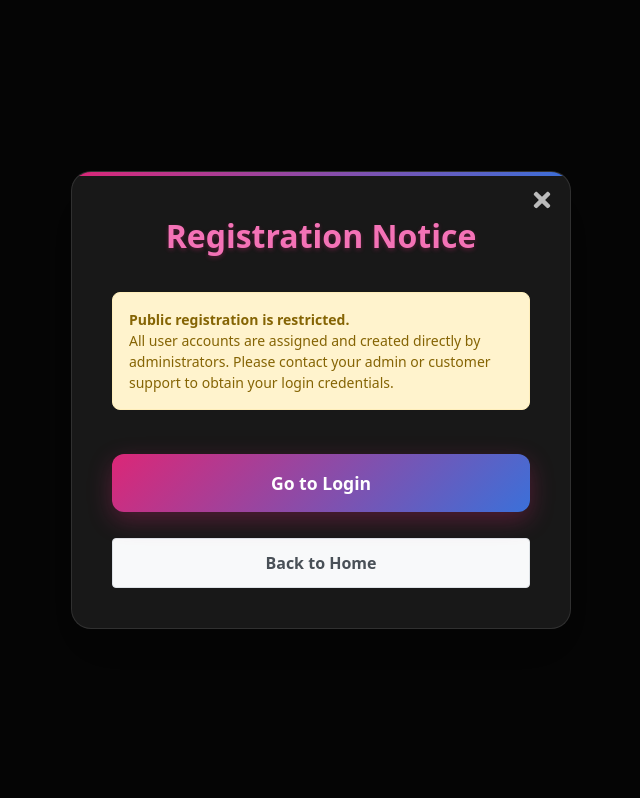
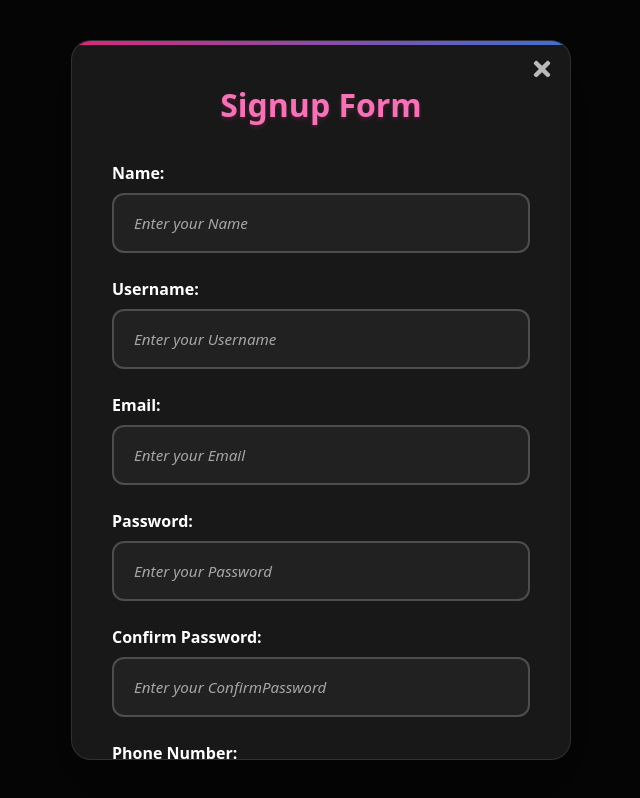
Before and after one commit to rishigaware/iceUsers, a React (Vite) app in the folder frontend/: page /signup in a window 1280 px wide. Shown: the whole page, without its empty margins (319-959 px from the left). Built offline with nearby package versions, Linux system fonts and the light colour scheme.

Commit message:
signup fix

```diff
--- a/frontend/src/components/Signup/Signup.jsx
+++ b/frontend/src/components/Signup/Signup.jsx
@@ -99,47 +99,45 @@ const SignupForm = () => {
         <div className={styles.modalOverlay}>
             <div className={styles.modalContent}>
                 <FaTimes className={styles.closeIcon} onClick={() => navigate(ROUTES.HOME)} />
-                <h2 className={styles.heading}>Registration Notice</h2>
+                <h2 className={styles.heading}>Signup Form</h2>
 
-                <div style={{
-                    backgroundColor: '#fff3cd',
-                    color: '#856404',
-                    border: '1px solid #ffeeba',
-                    borderRadius: '8px',
-                    padding: '16px',
-                    marginBottom: '20px',
-                    fontSize: '14px',
-                    lineHeight: '1.5'
-                }}>
-                    <strong>Public registration is restricted.</strong><br />
-                    All user accounts are assigned and created directly by administrators. Please contact your admin or customer support to obtain your login credentials.
-                </div>
+                <form onSubmit={handleSubmit}>
+                    {['name', 'username', 'email', 'password', 'confirmPassword', 'phoneNumber', 'agentCode'].map(
+                        (field, index) => (
+                            <div key={index} className={styles.formGroup}>
+                                <label htmlFor={field} className={styles.label}>
+                                    {field.charAt(0).toUpperCase() + field.slice(1).replace(/([A-Z])/g, ' $1')}:
+                                </label>
+                                <input
+                                    type={field.includes('password') ? 'password' : 'text'}
+                                    id={field}
+                                    name={field}
+                                    value={formData[field]}
+                                    onChange={handleChange}
+                                    className={styles.input}
+                                    placeholder={`Enter your ${field.charAt(0).toUpperCase() + field.slice(1)}`}
+                                />
+                                {errors[field] && (
+                                    <p className={styles.errorText}>{errors[field]}</p>
+                                )}
+                            </div>
+                        )
+                    )}
+                    <button type="submit" className={styles.submitButton}>
+                        Signup
+                    </button>
+                </form>
 
-                <div style={{ display: 'flex', flexDirection: 'column', gap: '10px' }}>
+                <p className={styles.signupLink} style={{ textAlign: 'center', marginTop: '1rem' }}>
                     <button
                         type="button"
                         onClick={() => navigate(ROUTES.LOGIN)}
-                        className={styles.submitButton}
-                        style={{ cursor: 'pointer' }}
+                        className={styles.signupTrigger}
+                        style={{ background: 'none', border: 'none', color: 'var(--primary-color)', cursor: 'pointer', fontWeight: 'bold' }}
                     >
-                        Go to Login
+                        Login here
                     </button>
-                    <button
-                        type="button"
-                        onClick={() => navigate(ROUTES.HOME)}
-                        style={{
-                            padding: '12px',
-                            background: '#f8f9fa',
-                            border: '1px solid #dee2e6',
-                            borderRadius: '4px',
-                            cursor: 'pointer',
-                            fontWeight: 'bold',
-                            color: '#495057'
-                        }}
-                    >
-                        Back to Home
-                    </button>
-                </div>
+                </p>
             </div>
         </div>
     );
```
